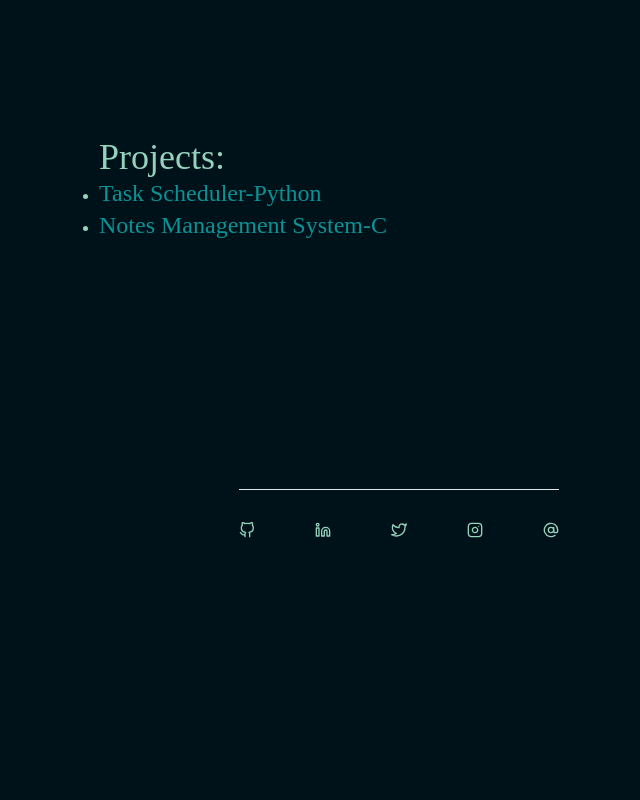
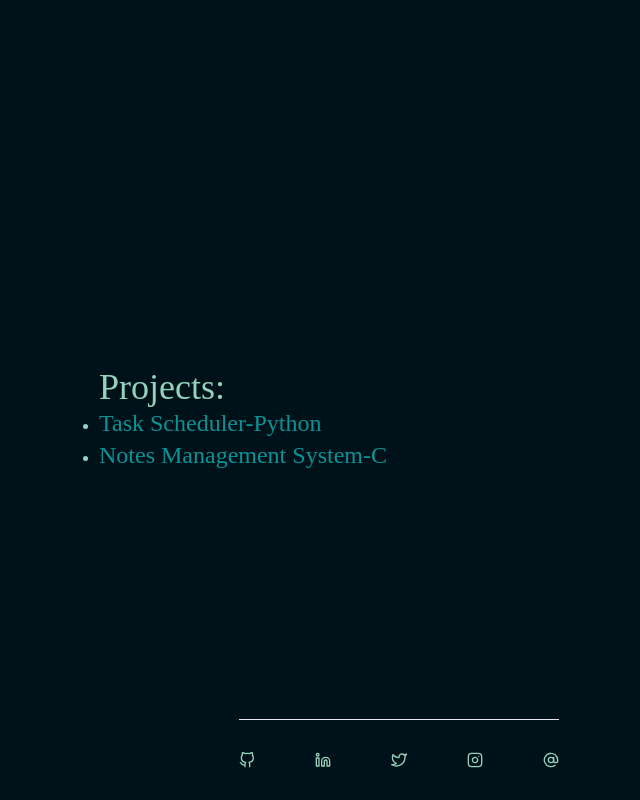
Before and after one commit to Pritesh-0/Portfolio-Website, a React (Create React App) app: page / in a window 1280 px wide. Shown: the part 2926-3726 px from the top of the page, without its empty margins (241-881 px from the left). Before the commit the page ends 3496 px from the top, so only its background shows below. Built offline with nearby package versions, Linux system fonts and the light colour scheme.

Commit message:
tweaked some values for small and large screens

```diff
--- a/src/components/Certifications.jsx
+++ b/src/components/Certifications.jsx
@@ -2,7 +2,7 @@ import React from 'react'
 
 const Certifications = () => {
   return (
-<div  id='Achievements' class= "px-6 bg-[#001219] text-[#94d2bd] max-w-[800px] mt-[10px] w-full mx-auto text-left h-screen">
+<div  id='Achievements' class= "px-6 bg-[#001219] text-[#94d2bd] max-w-[800px] mt-[10px] w-full mx-auto text-left h-screen lg:mb-60 md:mt-100">
 <div  class="text-center top-16">
         <p class="pt-64 text-4xl text-[#94d2bd] dark:text-white sm:text-4xl">
             Achievements:
--- a/src/components/Projects.jsx
+++ b/src/components/Projects.jsx
@@ -2,7 +2,7 @@ import React from 'react'
 
 const Projects = () => {
   return (
-    <div id='Projects'className='text-[#94d2bd] max-w-[600px] mt-[10px] w-full mx-auto text-left h-80'>
+    <div id='Projects'className='text-[#94d2bd] max-w-[600px] mt-[64px] w-full mx-auto text-left h-80'>
         <h1 className='text-[#94d2bd] text-4xl'>Projects:</h1>
         <div>
           <ul className='list-disc'>
--- a/src/components/Skills.jsx
+++ b/src/components/Skills.jsx
@@ -2,7 +2,7 @@ import React from 'react'
 
 const Skills = () => {
   return (
-    <div id='Skills'className='text-[#94d2bd] max-w-[800px] mt-[10px] w-full mx-auto text-left h-screen'>
+    <div id='Skills' className='text-[#94d2bd] max-w-[800px] mt-[10px] w-full mx-auto text-left h-screen'>
       <div className='max-w-[600px] mt-[10px] md:ml-4 sm:text-left h-screen mx-auto lg:text-left flex flex-col gap-4 justify-center'>
         <h1 className='text-4xl'>
           Here's My Skill List:
```
Lines whose indentation alone changed are shown as unchanged.
